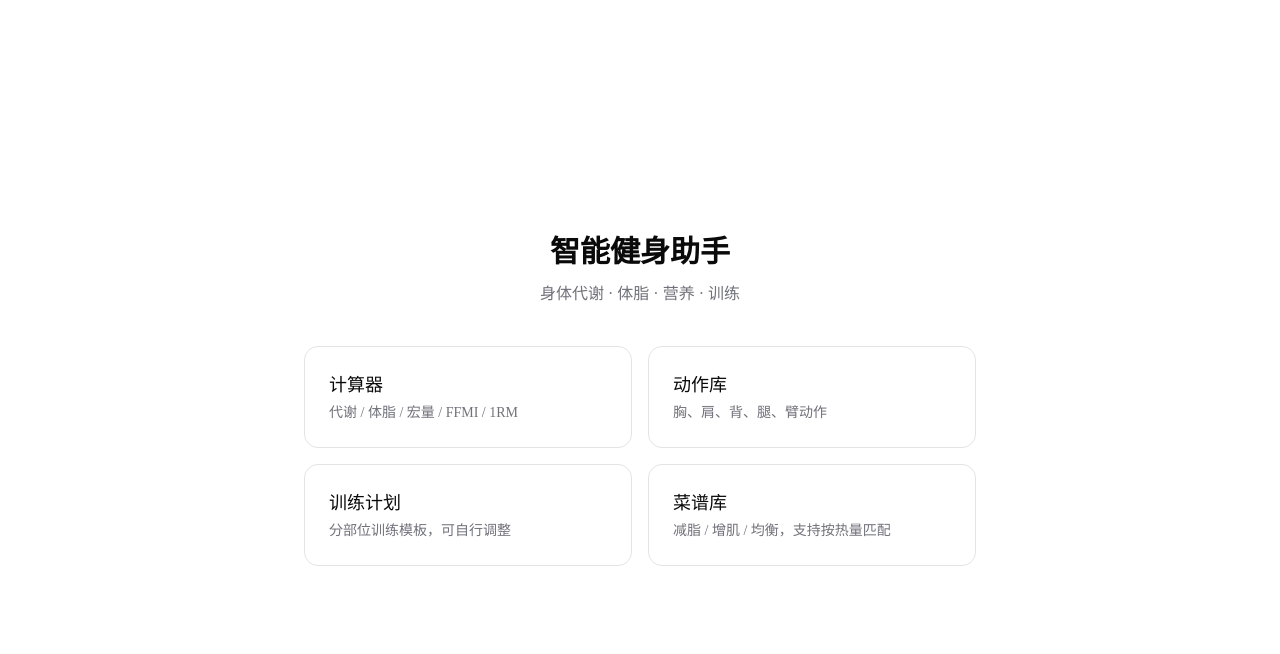
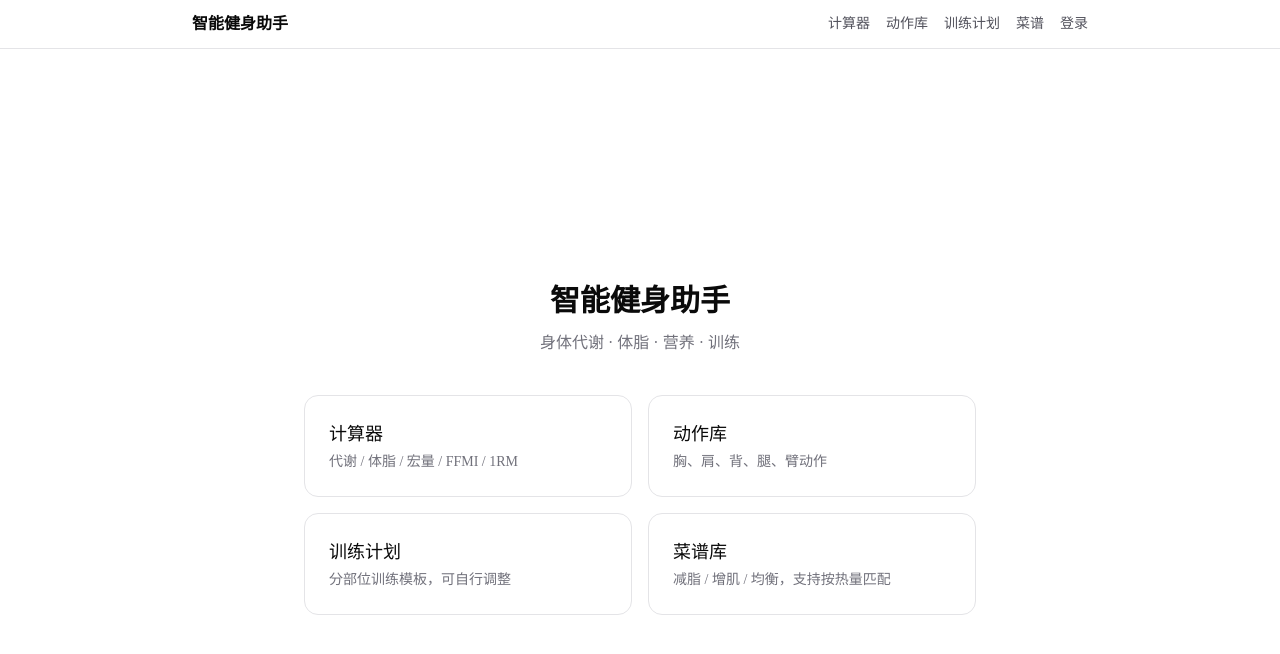
Before and after one commit to oms0120/Fitness_Assistant, a Next.js app: page / in a window 1280 px wide. Shown: the top 654 px of the page. Built offline with nearby package versions, Linux system fonts and the light colour scheme; no server answers.

Commit message:
feat: add save result and nav auth state

```diff
--- a/src/app/calculators/bmr/page.tsx
+++ b/src/app/calculators/bmr/page.tsx
@@ -13,6 +13,15 @@ export default function BmrPage() {
   const [activity, setActivity] = useState<ActivityLevel>(ActivityLevel.MODERATE);
   const [result, setResult] = useState<{ bmr: number; tdee: number } | null>(null);
   const [errors, setErrors] = useState<Record<string, string>>({});
+
+  async function saveResult(bmr: number, tdee: number) {
+    const res = await fetch("/api/logs", {
+      method: "POST",
+      headers: { "Content-Type": "application/json" },
+      body: JSON.stringify({ type: "bmr", data: { bmr, tdee, sex, weightKg, heightCm, age, activity } }),
+    });
+    if (res.status === 401) return; // 未登录静默跳过
+  }
 
   function onSubmit(e: React.FormEvent) {
     e.preventDefault();
@@ -30,6 +39,7 @@ export default function BmrPage() {
     }
     setErrors({});
     setResult({ bmr: bmrRes.data.bmr, tdee: tdeeRes.data.tdee });
+    void saveResult(bmrRes.data.bmr, tdeeRes.data.tdee);
   }
 
   return (
--- a/src/app/layout.tsx
+++ b/src/app/layout.tsx
@@ -1,5 +1,7 @@
 import type { Metadata } from "next";
 import { Geist, Geist_Mono } from "next/font/google";
+import { auth } from "@/auth";
+import Link from "next/link";
 import "./globals.css";
 
 const geistSans = Geist({
@@ -17,13 +19,42 @@ export const metadata: Metadata = {
   description: "Generated by create next app",
 };
 
+async function Nav() {
+  const session = await auth();
+  return (
+    <nav className="border-b border-zinc-200 px-6 py-3 dark:border-zinc-800">
+      <div className="mx-auto flex max-w-4xl items-center justify-between gap-4">
+        <Link href="/" className="font-semibold">智能健身助手</Link>
+        <div className="flex flex-wrap items-center gap-4 text-sm">
+          <Link href="/calculators" className="text-zinc-600 dark:text-zinc-400">计算器</Link>
+          <Link href="/exercises" className="text-zinc-600 dark:text-zinc-400">动作库</Link>
+          <Link href="/plans" className="text-zinc-600 dark:text-zinc-400">训练计划</Link>
+          <Link href="/meals" className="text-zinc-600 dark:text-zinc-400">菜谱</Link>
+          {session?.user ? (
+            <>
+              <Link href="/profile" className="text-zinc-600 dark:text-zinc-400">档案</Link>
+              <Link href="/history" className="text-zinc-600 dark:text-zinc-400">历史</Link>
+              <span className="text-zinc-500">{session.user?.email ?? ""}</span>
+            </>
+          ) : (
+            <Link href="/login" className="text-zinc-600 dark:text-zinc-400">登录</Link>
+          )}
+        </div>
+      </div>
+    </nav>
+  );
+}
+
 export default function RootLayout({ children }: LayoutProps<"/">) {
   return (
     <html
       lang="en"
       className={`${geistSans.variable} ${geistMono.variable} h-full antialiased`}
     >
-      <body className="min-h-full flex flex-col">{children}</body>
+      <body className="min-h-full flex flex-col">
+        <Nav />
+        {children}
+      </body>
     </html>
   );
 }
```
